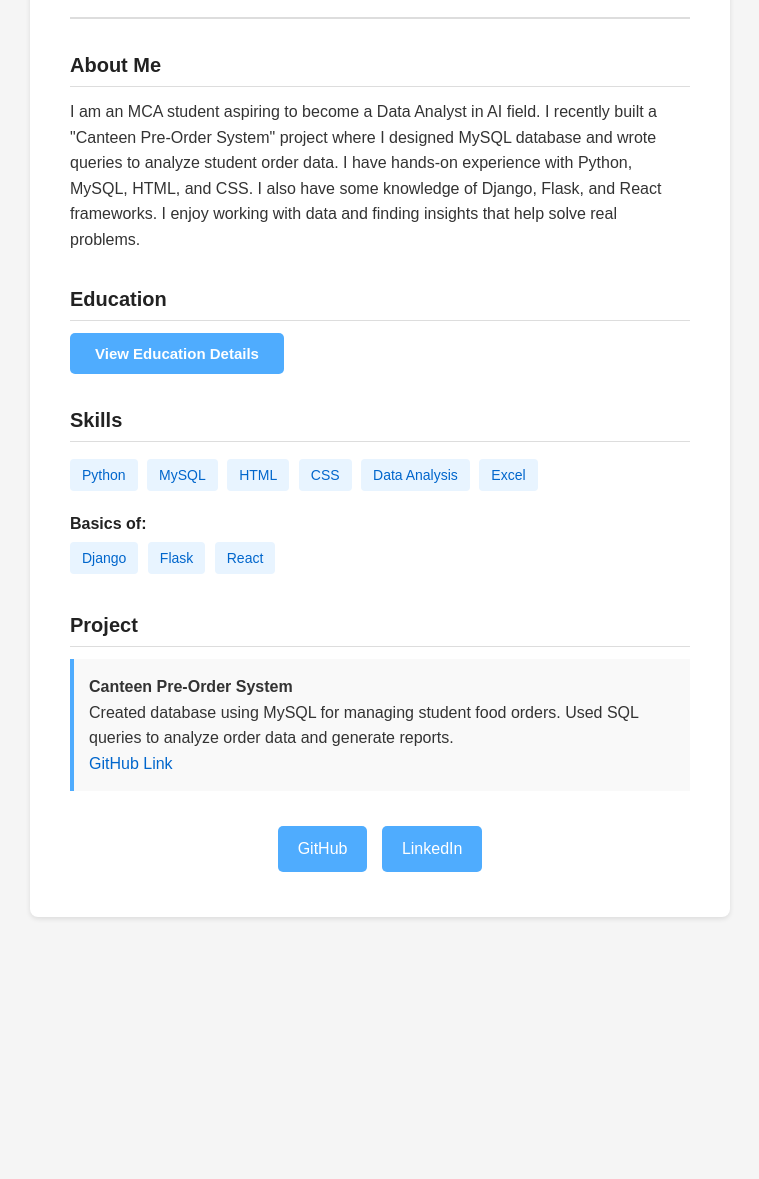
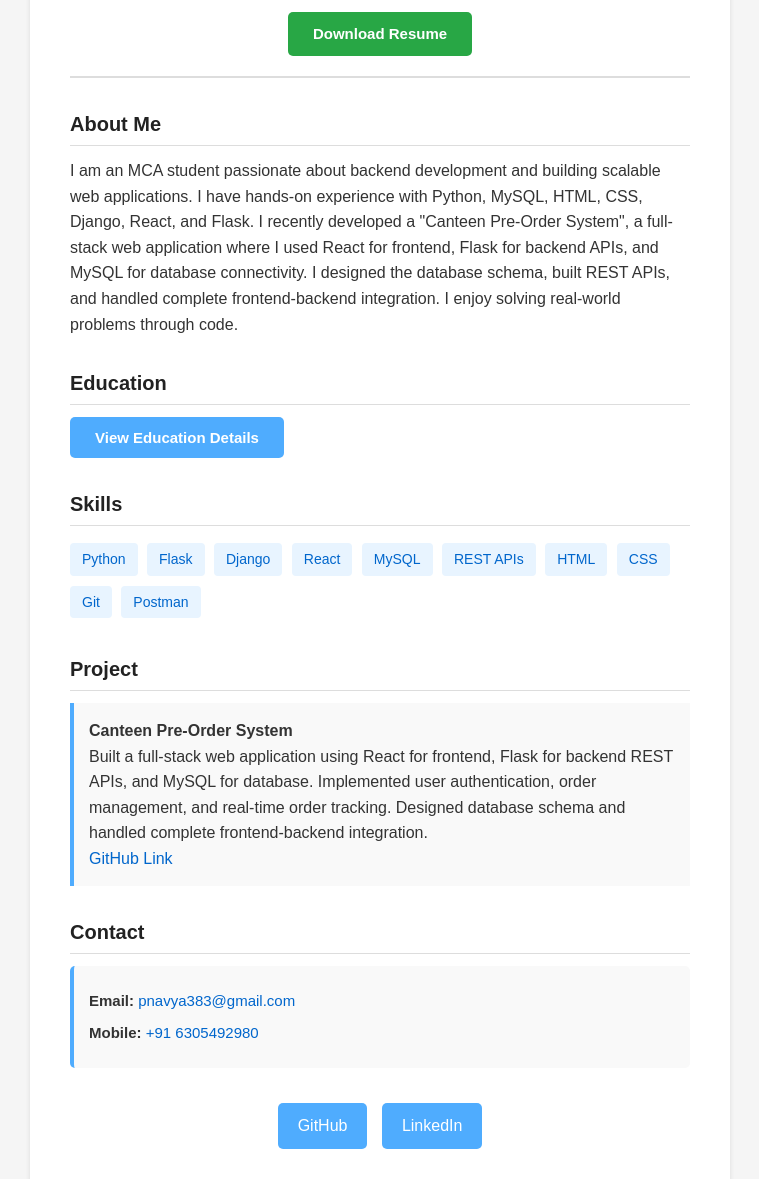
Before and after one commit to Navya1513277/portfolio, a plain HTML site: page index.html in a window 1280 px wide. Shown: the part 281-1460 px from the top of the page, without its empty margins (260-1019 px from the left). Before the commit the page ends 1218 px from the top, so only its background shows below. Drawn offline with Linux system fonts and the light colour scheme.

Commit message:
Update index.html

```diff
--- a/index.html
+++ b/index.html
@@ -32,11 +32,25 @@ body {
     border-radius: 50%;
     border: 3px solid #ddd;
     object-fit: cover;
-    object-position: center 30%; /* Iddi add chesanu - face kindhaki vasthundi */
+    object-position: center 30%;
     margin-bottom: 15px;
 }
 h1 { font-size: 28px; color: #222; margin-bottom: 5px; }
-.subtitle { font-size: 16px; color: #666; }
+.subtitle { font-size: 16px; color: #666; margin-bottom: 15px; }
+
+/* Resume Button */
+.resume-btn {
+    display: inline-block;
+    background: #28a745;
+    color: #fff;
+    padding: 10px 25px;
+    border-radius: 5px;
+    text-decoration: none;
+    font-weight: bold;
+    font-size: 15px;
+}
+.resume-btn:hover { background: #218838; }
+
 .section { margin-bottom: 30px; }
 .section h2 {
     font-size: 20px;
@@ -44,6 +58,22 @@ h1 { font-size: 28px; color: #222; margin-bottom: 5px; }
     margin-bottom: 12px;
     border-bottom: 1px solid #ddd;
     padding-bottom: 5px;
+}
+
+/* Contact Section */
+.contact-info {
+    background: #f9f9f9;
+    padding: 15px;
+    border-radius: 5px;
+    border-left: 4px solid #4facfe;
+}
+.contact-info p {
+    margin: 8px 0;
+    font-size: 15px;
+}
+.contact-info a {
+    color: #0066cc;
+    text-decoration: none;
 }
 
 /* Education button like GitHub/LinkedIn */
@@ -109,45 +139,44 @@ h1 { font-size: 28px; color: #222; margin-bottom: 5px; }
         <img src="./pick2.jpeg" alt="Ponna Navya" class="avatar">
         <h1>Ponna Navya</h1>
         <p class="subtitle">MCA Student</p>
+        <a href="./navya1513.pdf" target="_blank" class="resume-btn">Download Resume</a>
     </div>
 
     <div class="section">
         <h2>About Me</h2>
         <p>
-            I am an MCA student aspiring to become a Data Analyst in AI field.
-            I recently built a "Canteen Pre-Order System" project where I designed MySQL database
-            and wrote queries to analyze student order data. I have hands-on experience with Python,
-            MySQL, HTML, and CSS. I also have some knowledge of Django, Flask, and React frameworks.
-            I enjoy working with data and finding insights that help solve real problems.
+            I am an MCA student passionate about backend development and building scalable web applications.
+            I have hands-on experience with Python, MySQL, HTML, CSS, Django, React, and Flask.
+            I recently developed a "Canteen Pre-Order System", a full-stack web application where I used React for frontend,
+            Flask for backend APIs, and MySQL for database connectivity. I designed the database schema, built REST APIs,
+            and handled complete frontend-backend integration. I enjoy solving real-world problems through code.
         </p>
     </div>
 
     <div class="section">
         <h2>Education</h2>
-
         <button class="edu-btn" onclick="toggleEducation()">View Education Details</button>
-
         <div class="edu-details" id="eduBox">
             <div class="edu-item">
                 <b>MCA - Master of Computer Applications</b><br>
                 JNTU, Anantapur<br>
-                Mother Theresa Instituite of Engineering and Technology, Palamaner| 2025 - Present<br>
+                Mother Theresa Institute of Engineering and Technology, Palamaner | 2025 - Present<br>
                 Pursuing
             </div>
             <div class="edu-item">
                 <b>BSc - Bachelor of Science</b><br>
                 SV University, Tirupati<br>
-                SV Science and Arts Degree college Tirupati| 2022 - 2025<br>
-                CGPA: 07.60 | 10
+                SV Science and Arts Degree College Tirupati | 2022 - 2025<br>
+                CGPA: 7.60 / 10
             </div>
             <div class="edu-item">
                 <b>Intermediate - MPC</b><br>
-                Govt junior college Girls Chandragiri | 2020 - 2022<br>
+                Govt Junior College Girls Chandragiri | 2020 - 2022<br>
                 Percentage: 54.07%
             </div>
             <div class="edu-item">
                 <b>SSC - 10th Class</b><br>
-                S.P.Z.P Girls High School Chandragiri| 2019 - 2020<br>
+                S.P.Z.P Girls High School Chandragiri | 2019 - 2020<br>
                 Percentage: 91.67%
             </div>
         </div>
@@ -157,18 +186,15 @@ h1 { font-size: 28px; color: #222; margin-bottom: 5px; }
     <h2>Skills</h2>
     <div class="skills">
         <span>Python</span>
+        <span>Flask</span>
+        <span>Django</span>
+        <span>React</span>
         <span>MySQL</span>
+        <span>REST APIs</span>
         <span>HTML</span>
         <span>CSS</span>
-        <span>Data Analysis</span>
-        <span>Excel</span>
-    </div>
-
-    <p style="margin-top: 15px; font-weight: bold; color: #222;">Basics of:</p>
-    <div class="skills">
-        <span>Django</span>
-        <span>Flask</span>
-        <span>React</span>
+        <span>Git</span>
+        <span>Postman</span>
     </div>
     </div>
 
@@ -176,9 +202,19 @@ h1 { font-size: 28px; color: #222; margin-bottom: 5px; }
         <h2>Project</h2>
         <div class="project">
             <b>Canteen Pre-Order System</b>
-            <p>Created database using MySQL for managing student food orders.
-            Used SQL queries to analyze order data and generate reports.</p>
+            <p>Built a full-stack web application using React for frontend, Flask for backend REST APIs, and MySQL for database.
+            Implemented user authentication, order management, and real-time order tracking. Designed database schema and
+            handled complete frontend-backend integration.</p>
             <a href="https://github.com/Navya1513277/Canteen-Pre-Order-System" target="_blank">GitHub Link</a>
+        </div>
+    </div>
+
+     <div class="section">
+        <h2>Contact</h2>
+        <div class="contact-info">
+            <p><b> Email:</b> <a href="mailto:pnavya383@gmail.com">pnavya383@gmail.com</a></p>
+            <p><b> Mobile:</b> <a href="tel:+916305492980">+91 6305492980</a></p>
+
         </div>
     </div>
 
```
